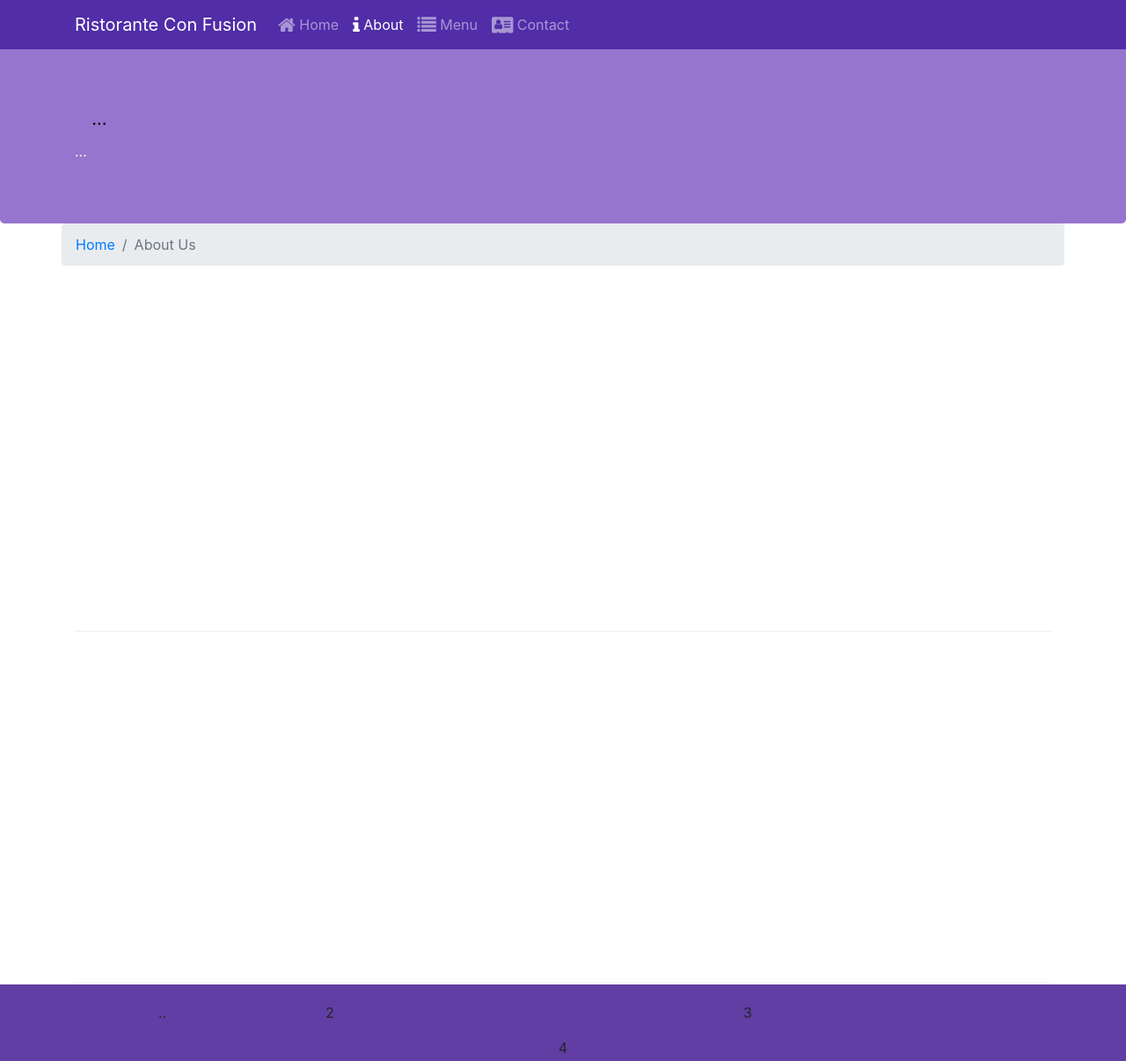
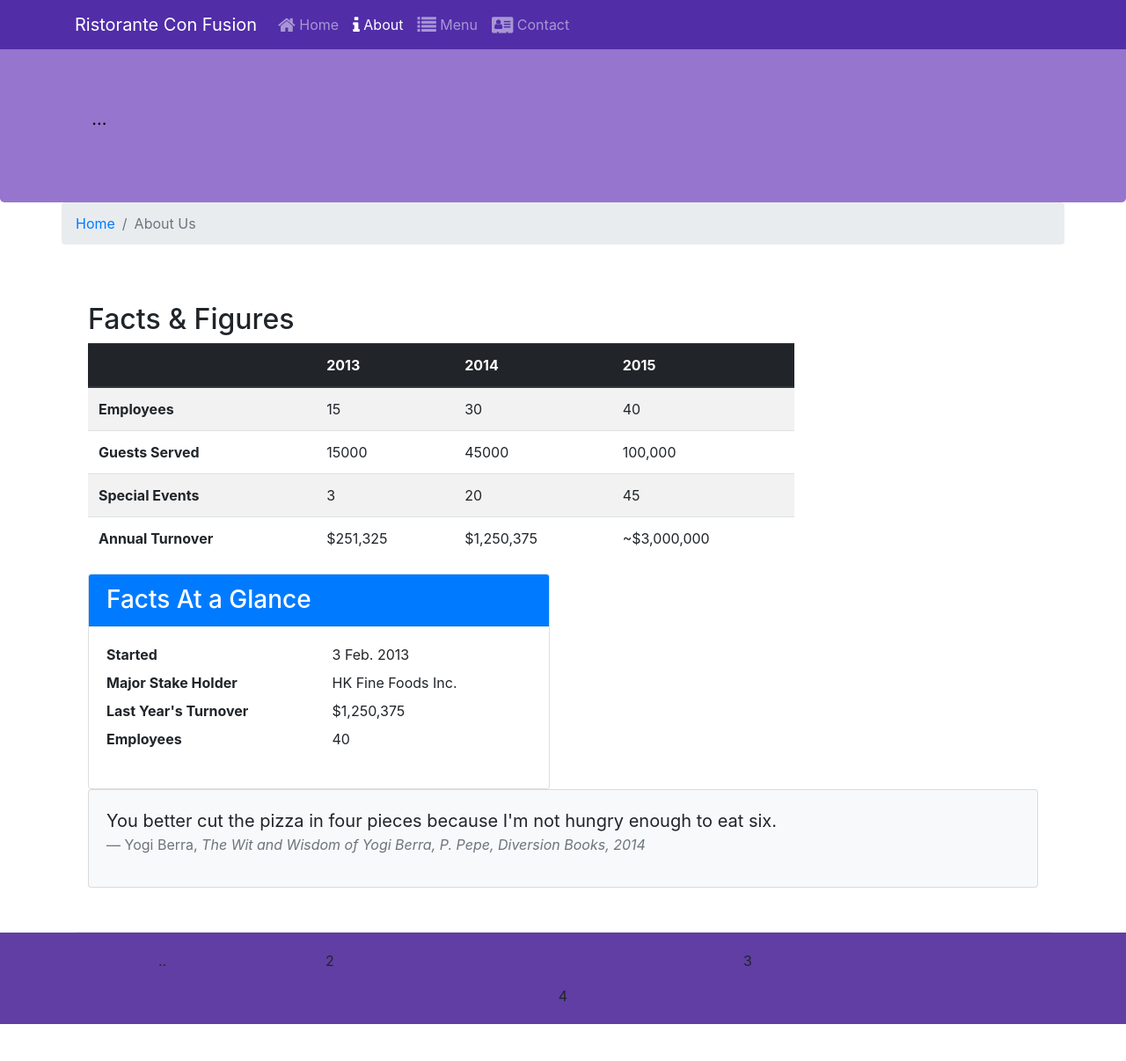
Before and after one commit to AsheFS03/Git-Project, a website: page aboutus.html in a window 1280 px wide. Shown: the whole page at 88% size. After the commit the page ends 1164 px from the top, so only its background shows below. Drawn offline with nearby package versions, Linux system fonts and the light colour scheme.

Commit message:
Tables and Cards

```diff
--- a/aboutus.html
+++ b/aboutus.html
@@ -57,17 +57,8 @@
             </div>
 
 
-            <div class="row">
-                <div class="col-12 col-sm-6">
-                    ...
-                </div>
-                <div class="col-12 col-sm">
+    </header>
 
-                </div>
-            </div>
-        </div>
-
-    </header>
 
 
     <section>
@@ -78,12 +69,89 @@
                     <li class="breadcrumb-item active">About Us</li>
                 </ol>
             </div>
-            <div class="row row-content align-items-center"></div>
-            <div class="row row-content align-items-center"></div>
-        </div>
-        <div class="row">
-            <div class="col-12 col-sm-4 col-md-3 order-sm-last"></div>
-            <div class="col col-sm col-md order-sm-first"></div>
+
+            <div class="row row-content">
+                <div class="col-12 col-sm-9">
+                    <h2>Facts &amp; Figures</h2>
+                    <div class="table-responsive">
+                        <table class="table table-striped">
+                            <thead class="thead-dark">
+                                <tr>
+                                    <th>&nbsp;</th>
+                                    <th>2013</th>
+                                    <th>2014</th>
+                                    <th>2015</th>
+                                </tr>
+                            </thead>
+                            <tbody>
+                                <tr>
+                                    <th>Employees</th>
+                                    <td>15</td>
+                                    <td>30</td>
+                                    <td>40</td>
+                                </tr>
+                                <tr>
+                                    <th>Guests Served</th>
+                                    <td>15000</td>
+                                    <td>45000</td>
+                                    <td>100,000</td>
+                                </tr>
+                                <tr>
+                                    <th>Special Events</th>
+                                    <td>3</td>
+                                    <td>20</td>
+                                    <td>45</td>
+                                </tr>
+                                <tr>
+                                    <th>Annual Turnover</th>
+                                    <td>$251,325</td>
+                                    <td>$1,250,375</td>
+                                    <td>~$3,000,000</td>
+                                </tr>
+                            </tbody>
+                        </table>
+                    </div>
+
+                </div>
+
+                <div class="col-12 col-sm-3">
+
+                </div>
+
+                <div class="col-12 col-sm-6">
+                    <div class="card">
+                        <h3 class="card-header bg-primary text-white">Facts At a Glance</h3>
+                        <div class="card-body">
+                            <dl class="row">
+                                <dt class="col-6">Started</dt>
+                                <dd class="col-6">3 Feb. 2013</dd>
+                                <dt class="col-6">Major Stake Holder</dt>
+                                <dd class="col-6">HK Fine Foods Inc.</dd>
+                                <dt class="col-6">Last Year's Turnover</dt>
+                                <dd class="col-6">$1,250,375</dd>
+                                <dt class="col-6">Employees</dt>
+                                <dd class="col-6">40</dd>
+                            </dl>
+                        </div>
+                    </div>
+                </div>
+
+
+                <div class="col-12">
+                    <div class="card card-body bg-light">
+                        <blockquote class="blockquote">
+                            <p class="mb-0">You better cut the pizza in four pieces because
+                                I'm not hungry enough to eat six.</p>
+                            <footer class="blockquote-footer">Yogi Berra,
+                                <cite title="Source Title">The Wit and Wisdom of Yogi Berra,
+                                P. Pepe, Diversion Books, 2014</cite>
+                            </footer>
+                        </blockquote>
+                    </div>
+                </div>
+
+            </div>
+
         </div>
 
 
```
Also changed, not shown: 1 other file.
